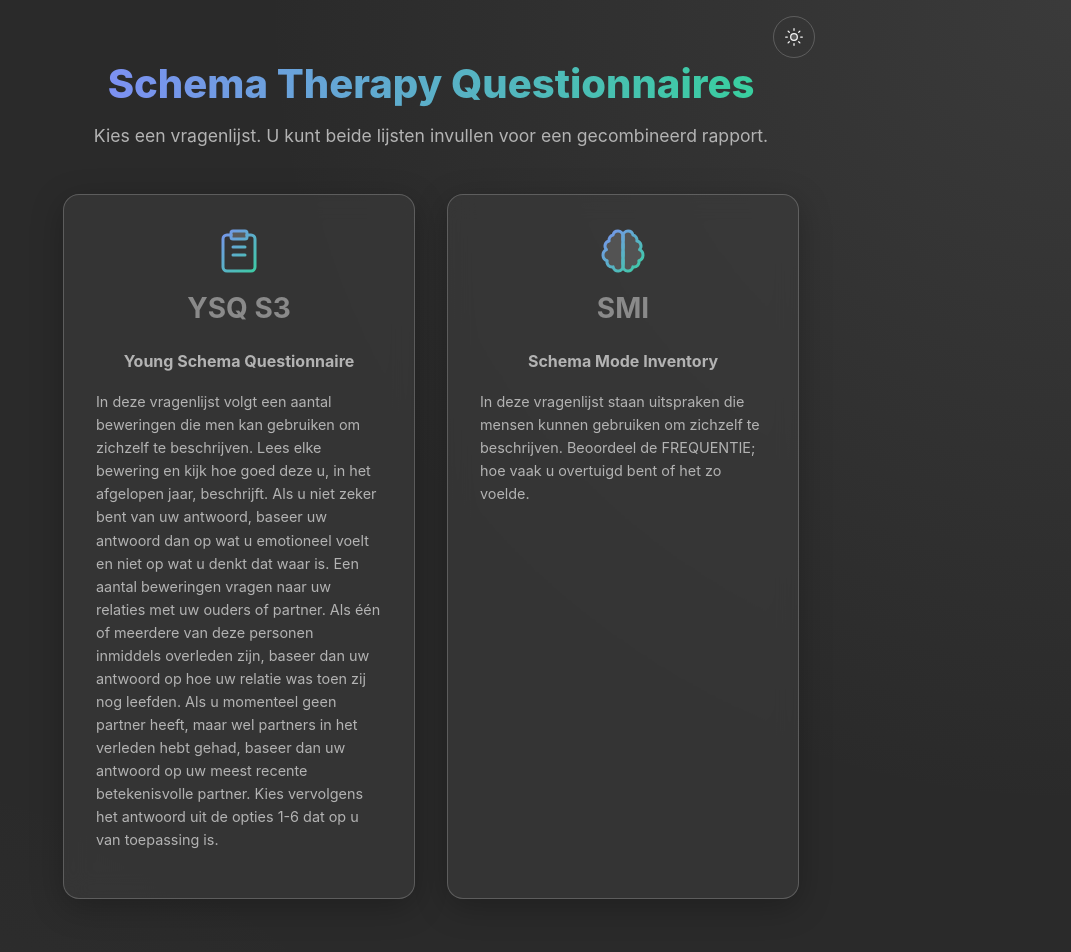
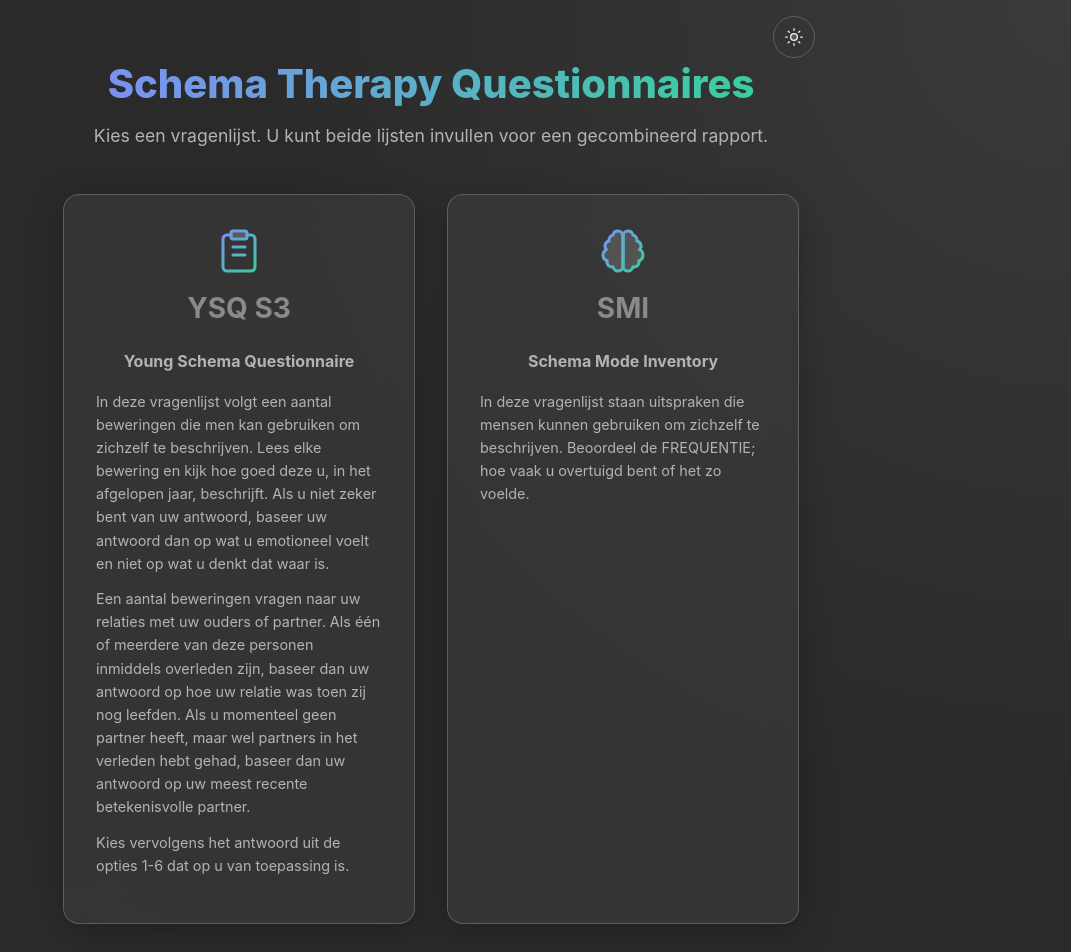
Before and after one commit to radder1972/STA, a React (Vite) app: page / in a window 1280 px wide. Shown: the top 952 px of the page, without its empty margins (209-1280 px from the left). Built offline with nearby package versions, Linux system fonts and the light colour scheme.

Commit message:
Voeg witregels toe aan YSQ introductietekst

```diff
--- a/src/components/Home.jsx
+++ b/src/components/Home.jsx
@@ -31,7 +31,13 @@ export default function Home({ onStart, completedTests, onViewResults }) {
           <h2>YSQ S3 {isYsqDone && <CheckIcon size={24} color="var(--success, #10b981)" style={{display: 'inline', verticalAlign: 'middle'}} />}</h2>
           <p style={{ fontWeight: 'bold' }}>Young Schema Questionnaire</p>
           <p style={{ fontSize: '0.9rem', textAlign: 'left', marginTop: '1rem' }}>
-            {isYsqDone ? "U heeft deze vragenlijst reeds ingevuld! Klik om eventueel opnieuw te beginnen." : "In deze vragenlijst volgt een aantal beweringen die men kan gebruiken om zichzelf te beschrijven. Lees elke bewering en kijk hoe goed deze u, in het afgelopen jaar, beschrijft. Als u niet zeker bent van uw antwoord, baseer uw antwoord dan op wat u emotioneel voelt en niet op wat u denkt dat waar is. Een aantal beweringen vragen naar uw relaties met uw ouders of partner. Als één of meerdere van deze personen inmiddels overleden zijn, baseer dan uw antwoord op hoe uw relatie was toen zij nog leefden. Als u momenteel geen partner heeft, maar wel partners in het verleden hebt gehad, baseer dan uw antwoord op uw meest recente betekenisvolle partner. Kies vervolgens het antwoord uit de opties 1-6 dat op u van toepassing is."}
+            {isYsqDone ? "U heeft deze vragenlijst reeds ingevuld! Klik om eventueel opnieuw te beginnen." : (
+              <>
+                <span style={{ display: 'block', marginBottom: '0.8rem' }}>In deze vragenlijst volgt een aantal beweringen die men kan gebruiken om zichzelf te beschrijven. Lees elke bewering en kijk hoe goed deze u, in het afgelopen jaar, beschrijft. Als u niet zeker bent van uw antwoord, baseer uw antwoord dan op wat u emotioneel voelt en niet op wat u denkt dat waar is.</span>
+                <span style={{ display: 'block', marginBottom: '0.8rem' }}>Een aantal beweringen vragen naar uw relaties met uw ouders of partner. Als één of meerdere van deze personen inmiddels overleden zijn, baseer dan uw antwoord op hoe uw relatie was toen zij nog leefden. Als u momenteel geen partner heeft, maar wel partners in het verleden hebt gehad, baseer dan uw antwoord op uw meest recente betekenisvolle partner.</span>
+                <span style={{ display: 'block' }}>Kies vervolgens het antwoord uit de opties 1-6 dat op u van toepassing is.</span>
+              </>
+            )}
           </p>
         </div>
 
```
